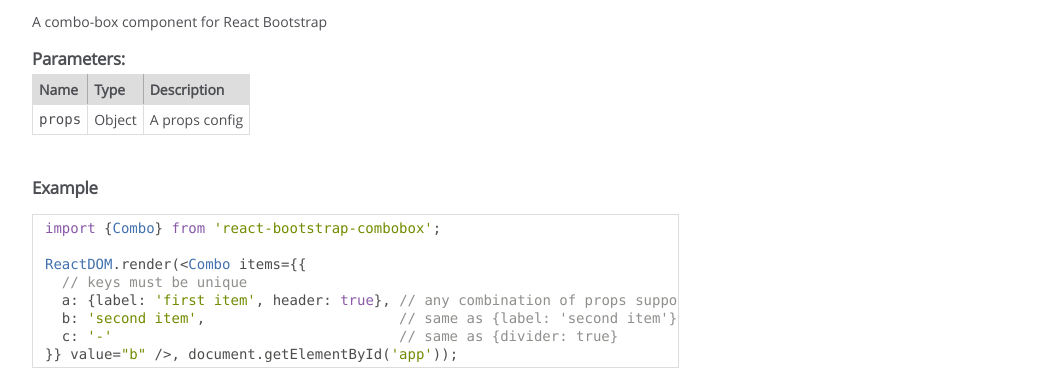
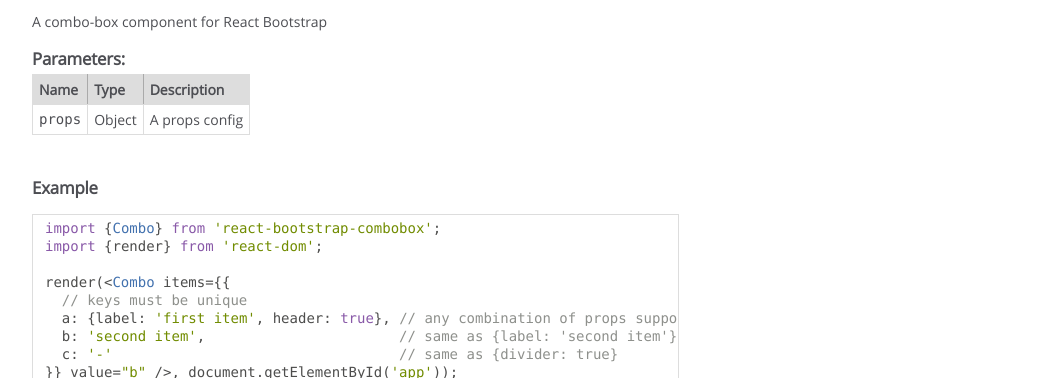
Before and after one commit to thealjey/react-bootstrap-combobox, a plain HTML site: page Combo.html in a window 1280 px wide. Shown: the part 211-589 px from the top of the page, without its empty margins (0-1038 px from the left). Drawn offline with Linux system fonts and the light colour scheme.

```diff
--- a/Combo.html
+++ b/Combo.html
@@ -165,8 +165,9 @@
     <h5>Example</h5>
 
     <pre class="prettyprint"><code>import {Combo} from 'react-bootstrap-combobox';
+import {render} from 'react-dom';
 
-ReactDOM.render(&lt;Combo items={{
+render(&lt;Combo items={{
   // keys must be unique
   a: {label: 'first item', header: true}, // any combination of props supported by MenuItem
   b: 'second item',                       // same as {label: 'second item'}
```
